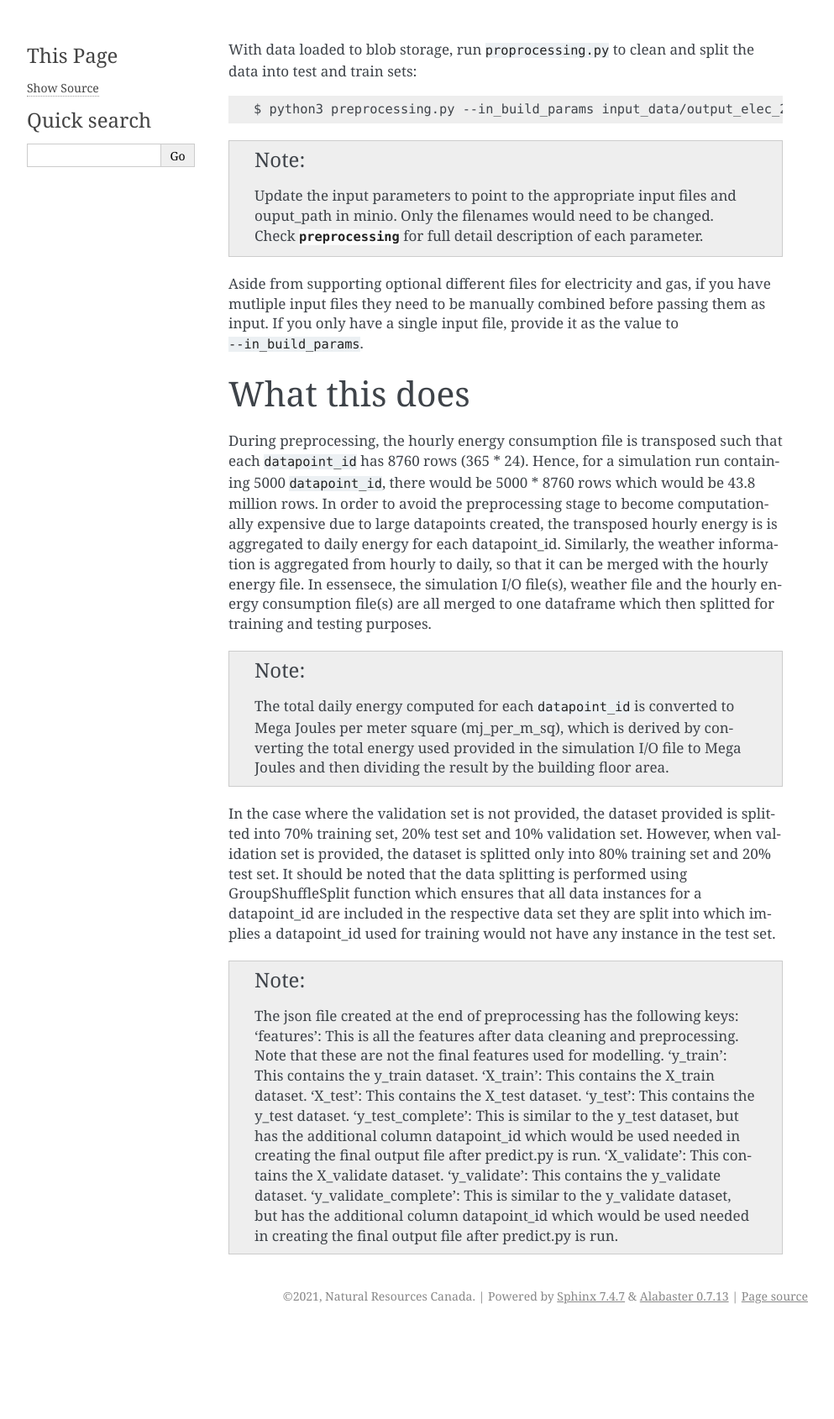
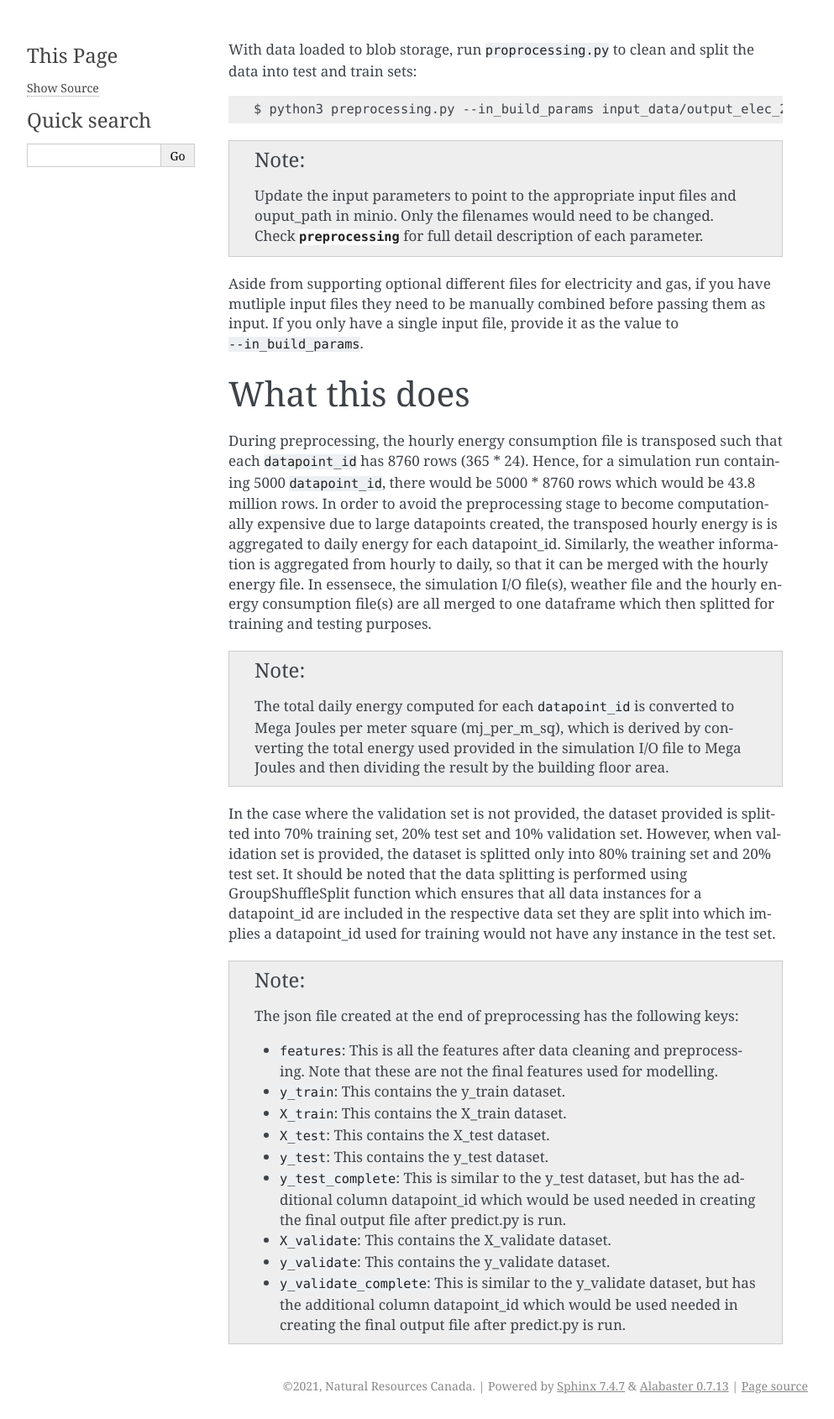
Before and after one commit to canmet-energy/btap_ml, a Sphinx documentation site: the page built from docs/usage/preprocessing.rst, in a window 1280 px wide. Shown: the whole page at 84% size, without its empty margins (148-1141 px from the left). Built offline with Sphinx 7.4.7, drawn with Linux system fonts in a browser that asks for light colours; before the commit the page ends 1583 px from its top, so only the background shows below that.

Commit message:
reST formatting fixes

```diff
--- a/docs/aaw_setup.rst
+++ b/docs/aaw_setup.rst
@@ -31,7 +31,7 @@ screen. From there you can either use open or create notebooks, or launch VS Cod
 Project source code
 ===================
 
-Once you have the machine set up, you can access the project source code by _'cloning the git repository <https://github.com/canmet-energy/btap_ml.git>'_. Use the git
+Once you have the machine set up, you can access the project source code by cloning the `git repository <https://github.com/canmet-energy/btap_ml.git>`_. Use the git
 icon on the left side of the Jupyter interface to clone the repository.
 
 Required packages
--- a/docs/usage/feature_selection.rst
+++ b/docs/usage/feature_selection.rst
@@ -24,4 +24,6 @@ other estimator type can be used by specifying the respective esimator type to t
 performing feature selection.
 
 
-.. note:: The json file created has just key value "features" which represents the final features selected for modelling.
+.. note::
+
+    The json file created has just key value "features" which represents the final features selected for modelling.
--- a/docs/usage/preprocessing.rst
+++ b/docs/usage/preprocessing.rst
@@ -35,13 +35,16 @@ ensures that all data instances for a datapoint_id are included in the respectiv
 implies a datapoint_id used for training would not have any instance in the test set.
 
 
-.. note:: The json file created at the end of preprocessing has the following keys:
-    'features': This is all the features after data cleaning and preprocessing. Note that these are not the final features used for modelling.
-    'y_train': This contains the y_train dataset.
-    'X_train': This contains the X_train dataset.
-    'X_test': This contains the X_test dataset.
-    'y_test': This contains the y_test dataset.
-    'y_test_complete': This is similar to the y_test dataset, but has the additional column datapoint_id which would be used needed in creating the final output file after predict.py is run.
-    'X_validate': This contains the X_validate dataset.
-    'y_validate':  This contains the y_validate dataset.
-    'y_validate_complete': This is similar to the y_validate dataset, but has the additional column datapoint_id which would be used needed in creating the final output file after predict.py is run.
+.. note::
+
+    The json file created at the end of preprocessing has the following keys:
+
+    * ``features``: This is all the features after data cleaning and preprocessing. Note that these are not the final features used for modelling.
+    * ``y_train``: This contains the y_train dataset.
+    * ``X_train``: This contains the X_train dataset.
+    * ``X_test``: This contains the X_test dataset.
+    * ``y_test``: This contains the y_test dataset.
+    * ``y_test_complete``: This is similar to the y_test dataset, but has the additional column datapoint_id which would be used needed in creating the final output file after predict.py is run.
+    * ``X_validate``: This contains the X_validate dataset.
+    * ``y_validate``:  This contains the y_validate dataset.
+    * ``y_validate_complete``: This is similar to the y_validate dataset, but has the additional column datapoint_id which would be used needed in creating the final output file after predict.py is run.
```
Also changed, not shown: docs/usage/kubeflow_pipeline.rst (+7 -6 lines), docs/usage/model_run.rst (+10 -7 lines), 3 other files.
